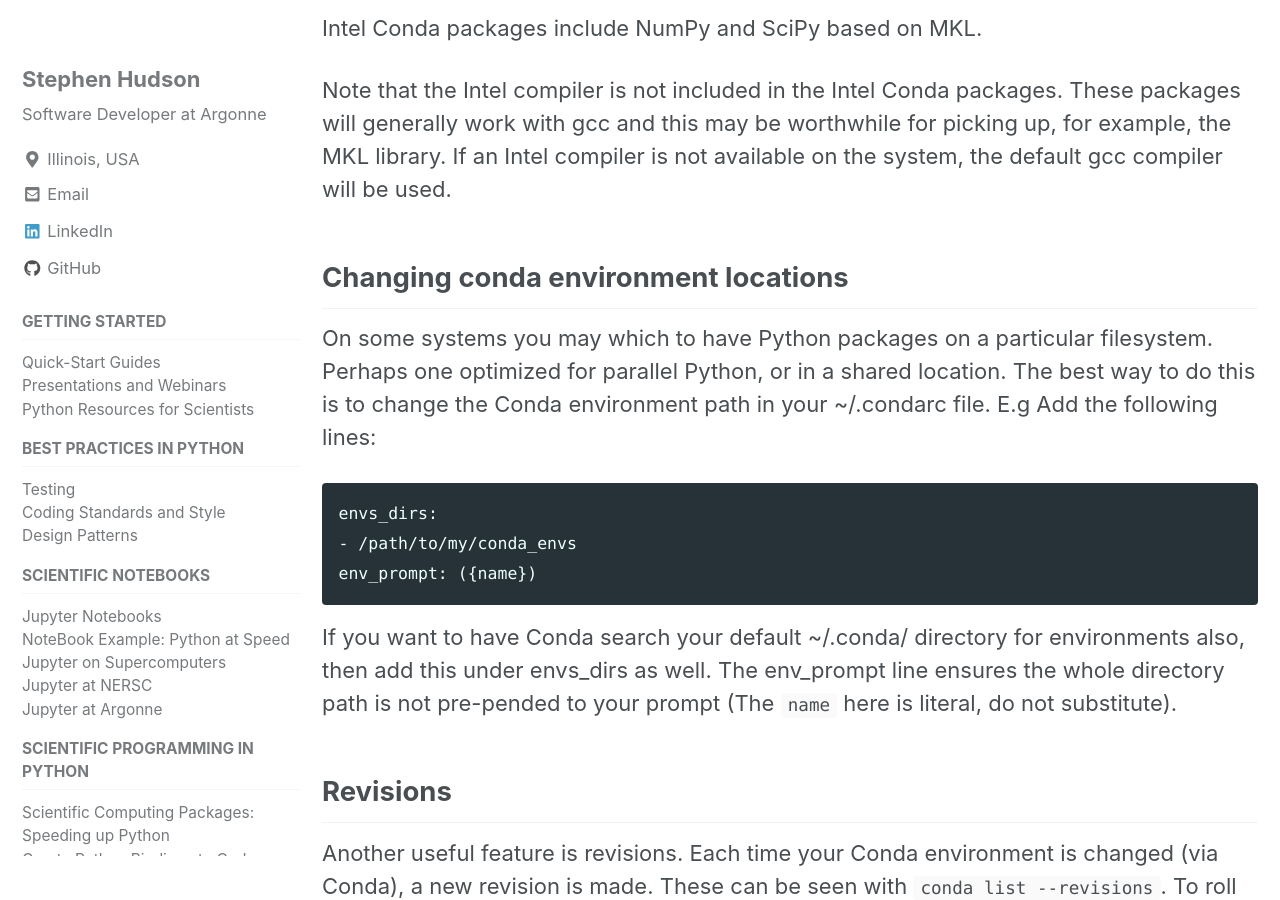
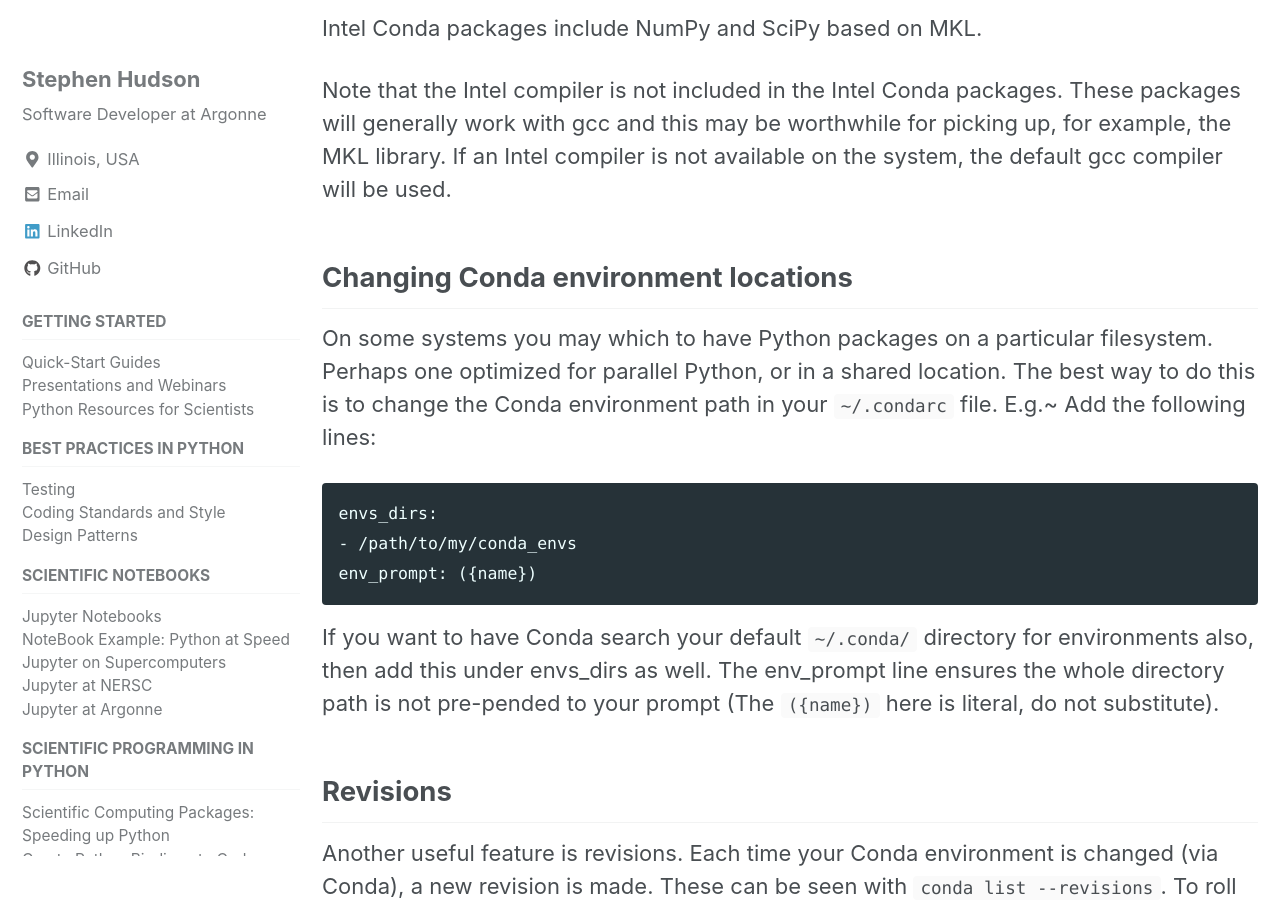
Before and after one commit to betterscientificsoftware/python-for-hpc, a Jekyll site: the page built from tutorials/python.conda.md, in a window 1280 px wide and 900 px high, scrolled down 4885 px. Built offline with Jekyll 4.4.1, drawn with Linux system fonts in a browser that asks for light colours; cached includes are drawn as plain includes; nearby versions of some CDN libraries; comment, search, counter and statistics services are not loaded; a style sheet for code colours, icons or effects is not loaded.

```diff
--- a/tutorials/python.conda.md
+++ b/tutorials/python.conda.md
@@ -130,17 +130,17 @@ Intel Conda packages include NumPy and SciPy based on MKL.
 Note that the Intel compiler is not included in the Intel Conda packages. These packages will generally work with gcc and this may be worthwhile for picking up, for example, the MKL library. If an Intel compiler is not available on the system, the default gcc compiler will be used.
 
 
-## Changing conda environment locations
+## Changing Conda environment locations
 
 On some systems you may which to have Python packages on a particular filesystem. Perhaps one optimized for parallel
-Python, or in a shared location. The best way to do this is to change the Conda environment path in your ~/.condarc file. E.g Add the following lines:
+Python, or in a shared location. The best way to do this is to change the Conda environment path in your `~/.condarc` file. E.g.~ Add the following lines:
 
     envs_dirs:
     - /path/to/my/conda_envs
     env_prompt: ({name})
 
-If you want to have Conda search your default ~/.conda/ directory for environments also, then add this under envs_dirs as
-well.  The env_prompt line ensures the whole directory path is not pre-pended to your prompt (The `name` here is literal, do not substitute).
+If you want to have Conda search your default `~/.conda/` directory for environments also, then add this under envs_dirs as
+well.  The env_prompt line ensures the whole directory path is not pre-pended to your prompt (The `({name})` here is literal, do not substitute).
 
 
 ## Revisions
```
